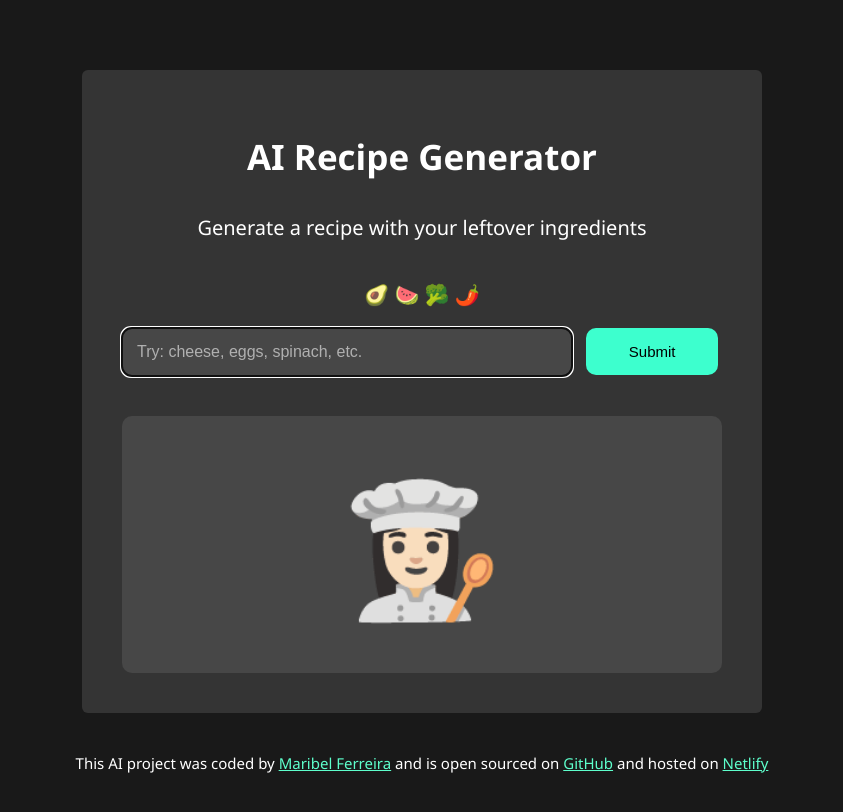
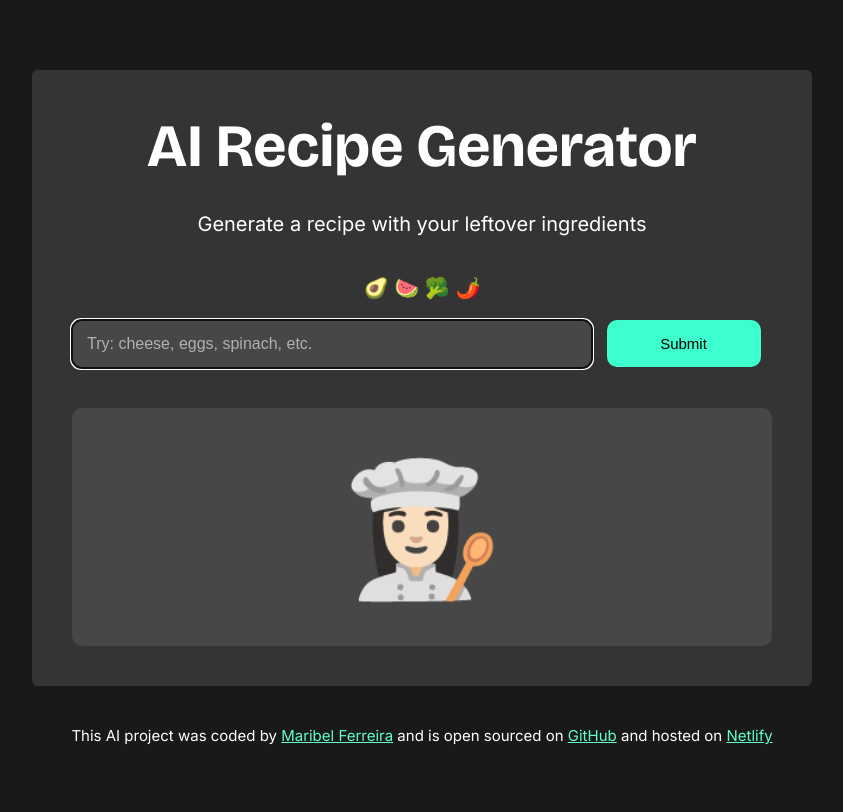
Before and after one commit to maribelferreira/ai-recipe-generator, a plain HTML site: page index.html in a window 1280 px wide. Shown: the whole page, without its empty margins (218-1061 px from the left). Drawn offline with nearby package versions, Linux system fonts and the light colour scheme.

Commit message:
Enhance index.html and styles.css by adding Google Fonts for improved typography, updating the h1 element with a new class for styling, and adjusting the body font-family. Additionally, increase the max-width of the main container for better layout. These changes aim to improve the overall visual appeal and readability of the application.

```diff
--- a/index.html
+++ b/index.html
@@ -7,10 +7,13 @@
     <link rel="stylesheet" type="text/css" href="src/styles.css" />
     <script src="https://unpkg.com/typewriter-effect@latest/dist/core.js"></script>
     <script src="https://unpkg.com/axios@1.6.7/dist/axios.min.js"></script>
+    <link rel="preconnect" href="https://fonts.googleapis.com">
+<link rel="preconnect" href="https://fonts.gstatic.com" crossorigin>
+<link href="https://fonts.googleapis.com/css2?family=Bricolage+Grotesque:opsz,wght@12..96,200..800&family=Inter:wght@100..900&family=Oswald:wght@200..700&family=Space+Grotesk:wght@300..700&display=swap" rel="stylesheet">
   </head>
   <body>
     <div class="main-container">
-      <h1>AI Recipe Generator</h1>
+      <h1 class="title">AI Recipe Generator</h1>
       <p>Generate a recipe with your leftover ingredients</p>
       <div class="emojis">🥑 🍉 🥦 🌶️</div>
 
--- a/src/styles.css
+++ b/src/styles.css
@@ -1,6 +1,6 @@
 body {
   background-color: rgb(25, 25, 25);
-  font-family: "Segoe UI", Tahoma, Geneva, Verdana, sans-serif;
+  font-family: "Inter", serif;
 }
 
 h1 {
@@ -8,6 +8,7 @@ h1 {
   font-size: 35px;
   padding-bottom: 10px;
   color: rgb(255, 255, 255);
+  font-family: "Bricolage Grotesque", serif;
 }
 
 h2 {
@@ -18,6 +19,10 @@ p {
   text-align: center;
   font-size: 20px;
   color: rgb(255, 255, 255);
+}
+
+.title {font-size: 60px;
+margin:0;
 }
 
 footer {
@@ -33,12 +38,12 @@ footer a {
 }
 
 footer a:hover {
-  color: #a6ffe0; /* Lighter shade of gold */
+  color: #a6ffe0;
 }
 
 .main-container {
   background-color: rgb(52, 52, 52);
-  max-width: 600px;
+  max-width: 700px;
   border-radius: 6px;
   display: block;
   margin: 70px auto 40px;
```
